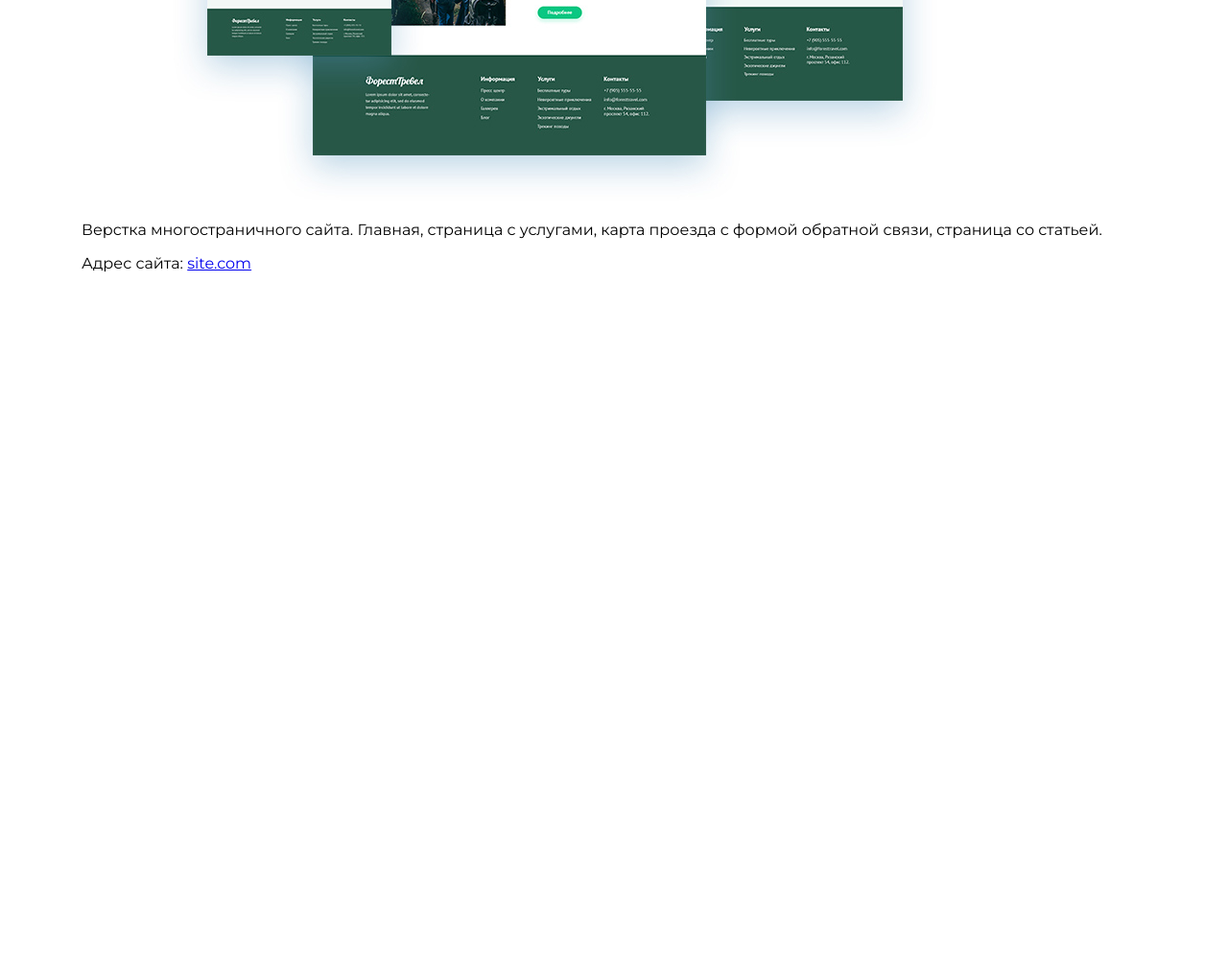
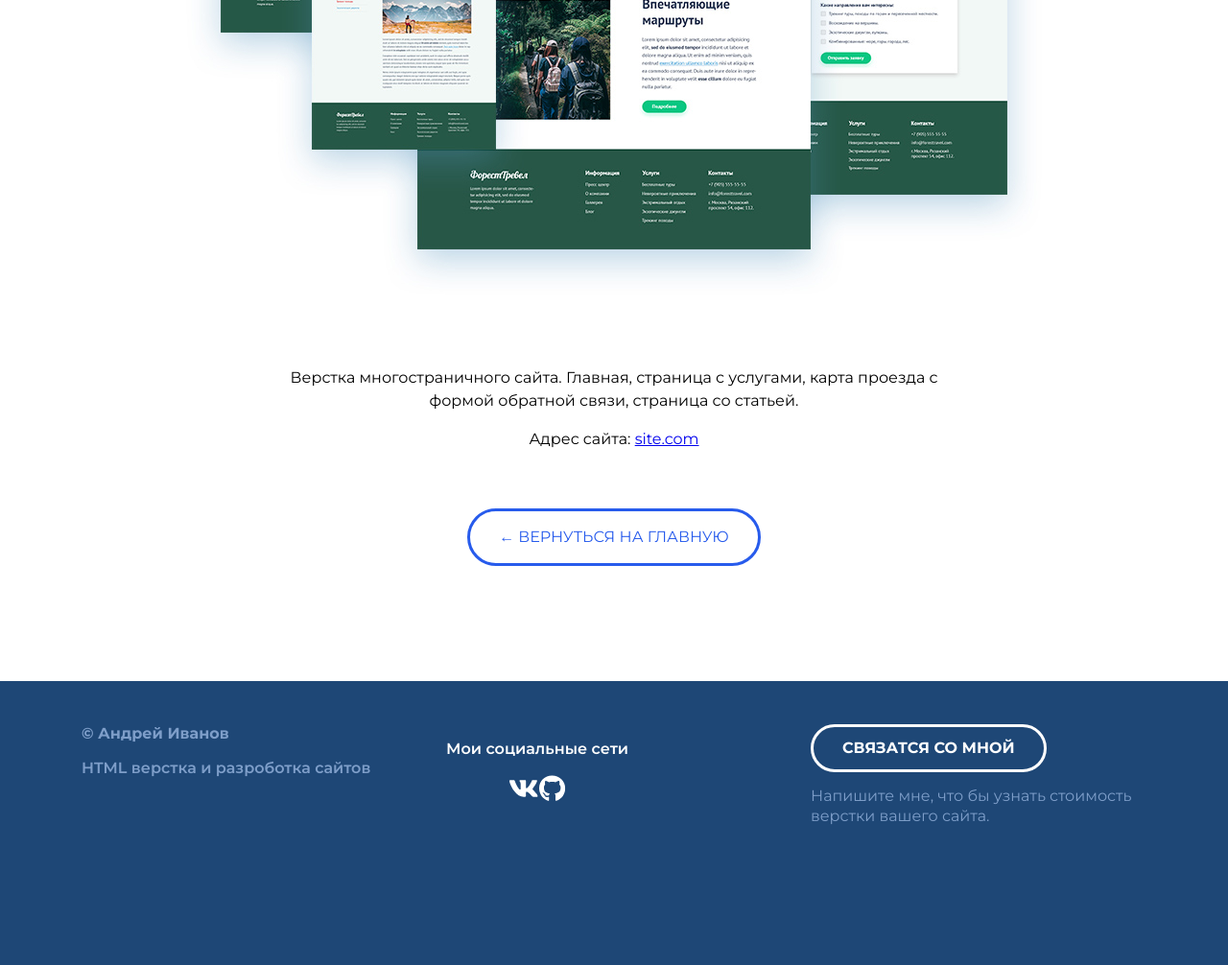
Before and after one commit to Front-Dru/web-html, a plain HTML site: page forest.html in a window 1280 px wide. Shown: the part 597-1603 px from the top of the page at 96% size. Before the commit the page ends 897 px from the top, so only its background shows below. Drawn offline with Linux system fonts and the light colour scheme.

Commit message:
two-page

```diff
--- a/css/main.css
+++ b/css/main.css
@@ -103,10 +103,25 @@ img {
 
 .card {
     margin-bottom: 30px;
-    padding: 20px;
+
     max-width: 540px;
     background-color: white;
     box-shadow: 0px 10px 40px rgba(126, 155, 189, 0.35);
+    transition: transform 0.2s ease-in ;
+}
+.card:hover{
+    transform: translateY(-15px);
+
+}
+.card-link{
+    color: #000000;
+    text-decoration: none;
+    display: block;
+    padding: 20px;
+    transition: color 0.2s ease-in;
+}
+.card-link:hover{
+    color: rgb(39, 91, 236);
 }
 
 .card:last-child, .card:nth-last-child(2) {
@@ -170,12 +185,15 @@ font-weight: 600;
     line-height: 1.3;
     flex-grow: 1;
 }
+
 .footer-icons-row{
     display: flex;
     align-items: center;
+
 }
 .footer-icons-row{
     margin-left: 65px;
+
 }
 
 .footer-button{
@@ -184,12 +202,18 @@ font-weight: 600;
     border: 3px solid #FFFFFF;
     border-radius: 50px;
     color: #FFFFFF;
+    font-weight: 700;
     padding-left: 30px;
     padding-right: 30px;
     line-height: 44px;
     text-transform: uppercase;
     font-size: 16px;
     text-decoration: none;
+    transition: all 0.2s ease-in;
+}
+.footer-button:hover{
+    background-color: #FFFFFF;
+    color:#1E4776 ;
 }
 .footer-contacts p{
     margin: 15px 0;
@@ -198,3 +222,51 @@ font-weight: 600;
     color: #7E9EC9;
 }
 /*Project*/
+.project{
+    padding-top: 80px;
+    padding-bottom: 120px;
+    text-align: center;
+}
+
+.project-header{
+    margin: 0;
+    margin-bottom: 40px;
+    font-weight: bold;
+    font-size: 46px;
+    line-height: 1.3;
+}
+.project-img{
+    margin-bottom: 70px;
+
+}
+.project-description{
+    margin:0 auto 60px;
+    max-width: 730px;
+
+
+}
+.project-description p{
+   margin-top: o;
+   margin-bottom: 15px;
+   font-style: 16px;
+   line-height: 1.5;
+}
+.project-btn-back{
+    display: inline-block;
+    height: 60px;
+    border: 3px solid #275BEC;
+    border-radius: 50px;
+    color: #275BEC;
+    padding-left: 30px;
+    padding-right: 30px;
+    line-height: 54px;
+    text-transform: uppercase;
+    font-size: 16px;
+    text-decoration: none;
+
+}
+.project-btn-back:hover{
+    background-color: #275BEC;
+    color: #FFFFFF;
+
+}
--- a/forest.html
+++ b/forest.html
@@ -23,7 +23,39 @@
                 </p>
 
             </div>
+            <a href="index.html" class="project-btn-back">← ВЕРНУТЬСЯ НА ГЛАВНУЮ</a>
         </div>
+    </div>
+    <div class="footer">
+        <div class="container">
+            <div class="footer-row">
+                <div class="footer-copyright footer-col">
+                    <div class="footer-coryright-name">© Андрей Иванов</div>
+                    <p>HTML верстка и разроботка сайтов</p>
+                </div>
+                <div class="footer-icons footer-col">
+                    <p>Мои социальные сети</p>
+                    <div class="footer-icons-row">
+                        <a href="#">
+                            <img src="./img/icons/vk.svg" alt="">
+                        </a>
+                        <a href="#">
+                            <img src="./img/icons/github.svg" alt="">
+                        </a>
+                    </div>
+
+                </div>
+                <div class="footer-contacts footer-col">
+                    <a href="#" class="footer-button">
+                        Связатся со мной
+                    </a>
+                    <p>Напишите мне, что бы узнать стоимость верстки вашего сайта.</p>
+
+                </div>
+
+            </div>
+        </div>
+
     </div>
 </body>
 </html>
```
Also changed, not shown: index.html (+8 -0 lines).
